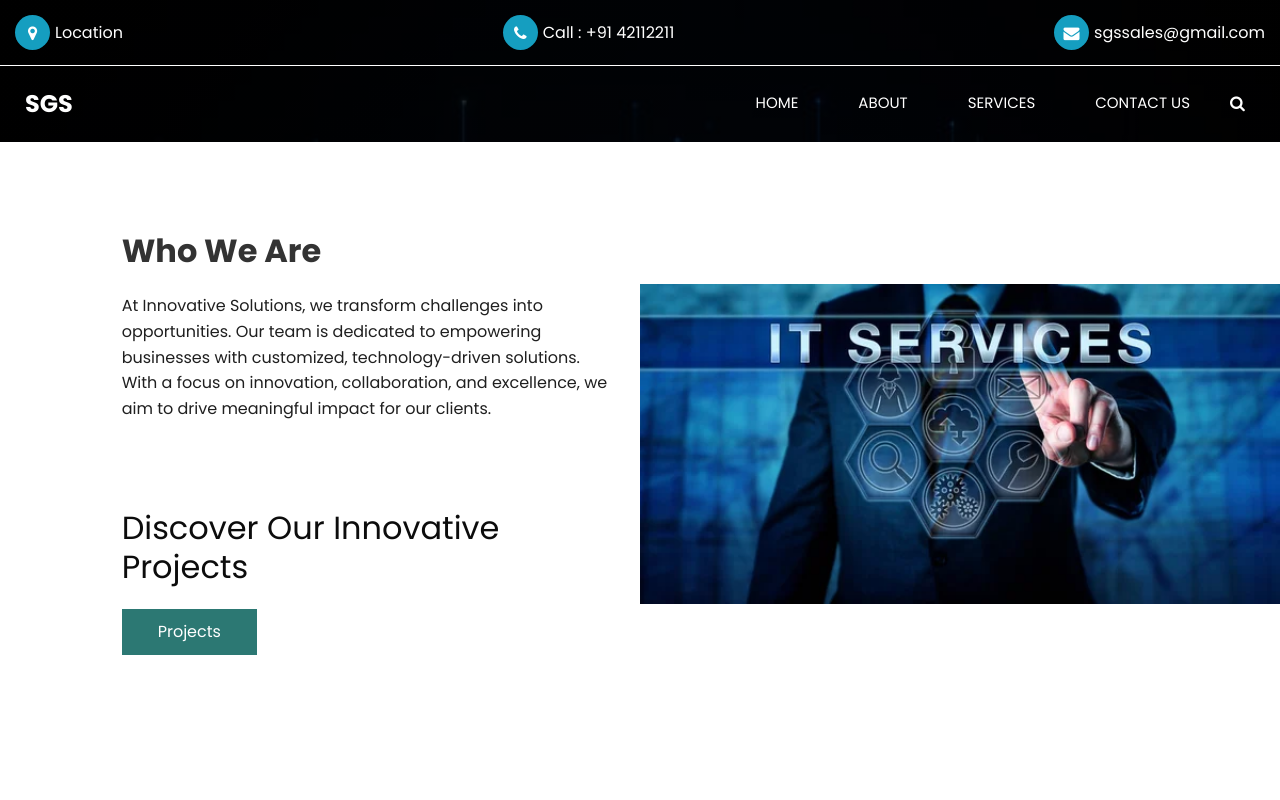
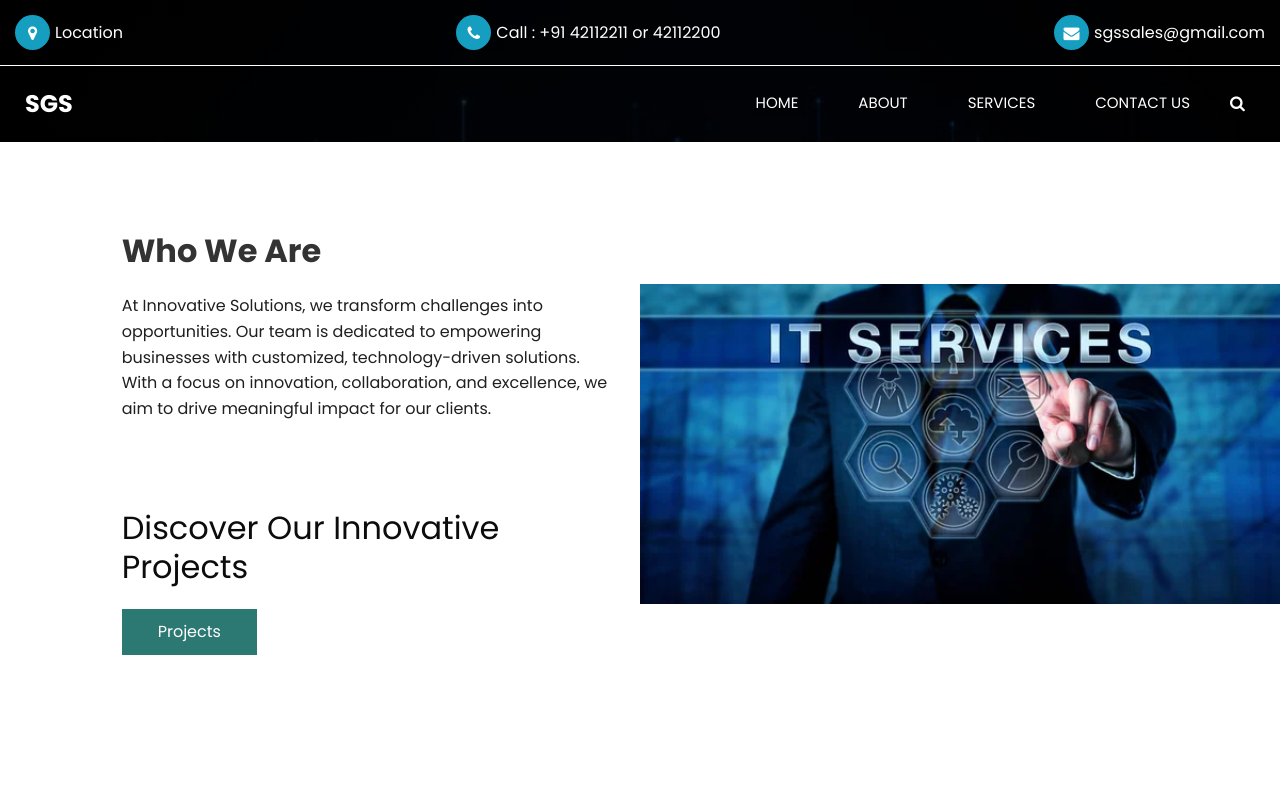
Before and after one commit to harinasn/sgs-website, a plain HTML site: page about.html in a window 1280 px wide. Shown: the top 800 px of the page. Drawn offline with nearby package versions, Linux system fonts and the light colour scheme.

Commit message:
Update about.html

```diff
--- a/about.html
+++ b/about.html
@@ -145,7 +145,7 @@
         <div class="container-fluid">
           <div class="contact_nav">
             <a href="https://maps.app.goo.gl/KF8mYzKMS5ayK3Fq5"><i class="fa fa-map-marker" aria-hidden="true"></i><span>Location</span></a>
-            <a href="tel:+919840043602"><i class="fa fa-phone" aria-hidden="true"></i><span>Call : +91 42112211</span></a>
+            <a href="tel:+919840043602"><i class="fa fa-phone" aria-hidden="true"></i><span>Call : +91 42112211 or 42112200</span></a>
             <a href="mailto:sgssales@gmail.com"><i class="fa fa-envelope" aria-hidden="true"></i><span>sgssales@gmail.com</span></a>
           </div>
 
```
